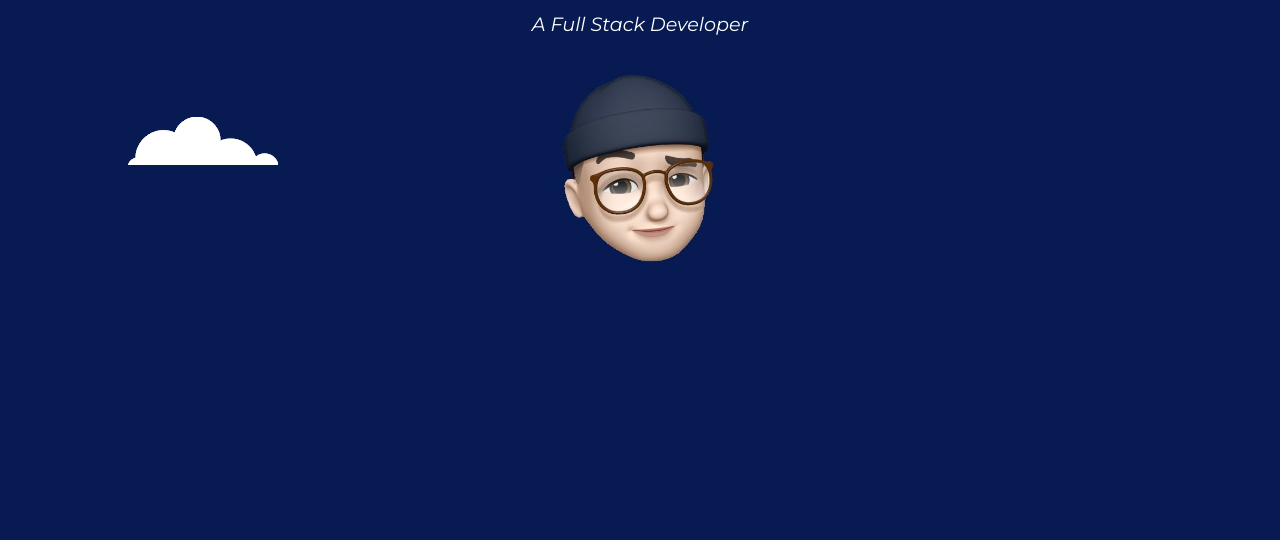
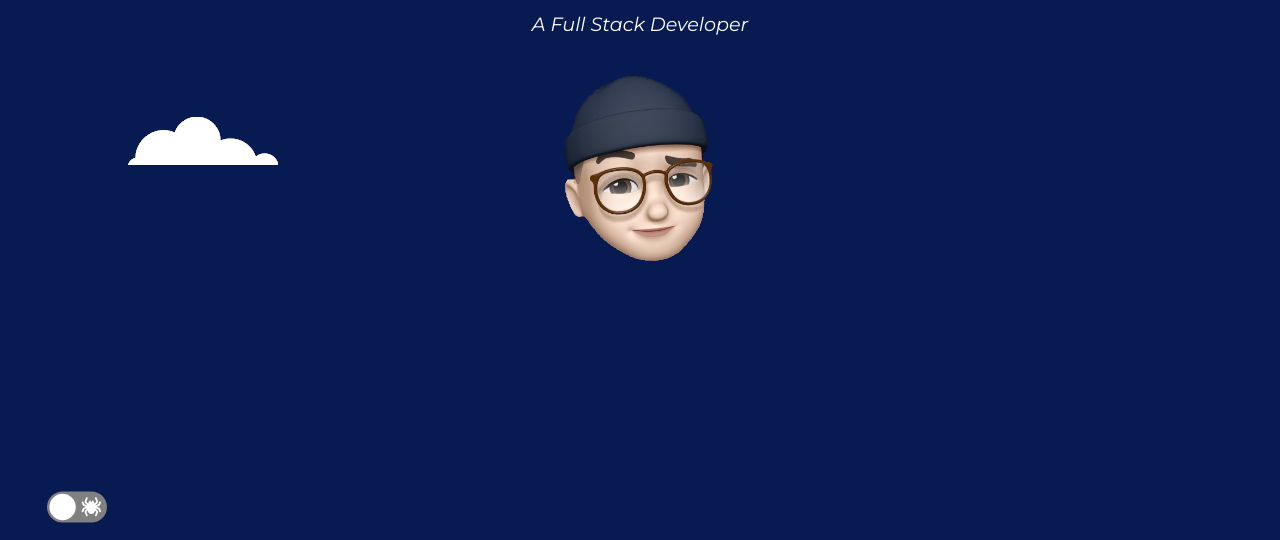
Before and after one commit to ruandiax/RD14X, a plain HTML site: page index.html in a window 1280 px wide. Shown: the part 253-793 px from the top of the page. Drawn offline with nearby package versions, Linux system fonts and the light colour scheme.

Commit message:
night mode

```diff
--- /dev/null
+++ b/Script.Js
@@ -0,0 +1,9 @@
+const checkbox = document.getElementById('checkbox');
+
+checkbox.addEventListener("change",()=> {
+
+  // Change the Theme of the WebSite
+
+  document.body.classList.toggle('dark');
+
+});
--- a/design.css
+++ b/design.css
@@ -1,13 +1,96 @@
 /* ORGANIZATION */
+* {
+  box-sizing: border-box;
+}
 
 body {
+  background-color: #071a52;
   margin: 0;
   text-align: center;
-  background-color: #071a52;
 }
 
 html {
   scroll-behavior: smooth;
+}
+
+/* Night Mode */
+
+.night-mode {
+  margin: 100px auto 100px auto;
+  margin: 0;
+  display: flex;
+  justify-content: center;
+  flex-direction: column;
+  align-items: center;
+  height: 40vh;
+  transition: 0.2s linear;
+  width: 12%;
+  height: 10%;
+}
+
+body.dark {
+  background-color: #000000;
+}
+
+body.dark .mynameFont {
+  color: orange;
+}
+
+body.dark .middleH {
+  color: orange;
+}
+
+body.dark .headerFont {
+  color: orange;
+}
+
+body.dark .contactFont {
+  color: orange;
+}
+
+body.dark .btn {
+  background-color: #301b3f;
+}
+
+.checkbox {
+  opacity: 0;
+  position: absolute;
+}
+
+.checkbox:checked + .label .ball {
+  transform: translateX(24px);
+}
+
+.label {
+  background-color: grey;
+  align-items: center;
+  display: flex;
+  border-radius: 50px;
+  height: 26px;
+  padding: 5px;
+  width: 50px;
+  justify-content: space-between;
+  position: relative;
+  transform: scale(1.2);
+}
+
+.fa-lightbulb {
+  color: white;
+}
+
+.fa-spider {
+  color: white;
+}
+
+.ball {
+  width: 22px;
+  height: 22px;
+  background-color: white;
+  position: absolute;
+  top: 2px;
+  left: 2px;
+  border-radius: 50%;
+  transition: transform 0.1s linear;
 }
 
 .skill-row {
@@ -82,7 +165,6 @@ hr {
 }
 
 .bottom-container {
-  background-color: #071a52;
   padding: 50px 0 20px;
 }
 
@@ -108,7 +190,7 @@ hr {
 /* PHOTOS */
 
 .selfie {
-  border-radius: 100%;
+  border-radius: 30%;
   width: 15%;
   margin-right: 30px;
   padding-bottom: 2%;
@@ -272,7 +354,6 @@ hr {
 
 #skls {
   text-align: center;
-  background-color: #071a52;
   color: white;
   padding-bottom: 10%;
   padding-top: 7%;
--- a/index.html
+++ b/index.html
@@ -24,7 +24,19 @@
         <link rel="icon" href="Images/favicon.ico">
 
     </head>
+
+    <!-- Night Mode -->
+
     <body>
+
+      <div class="night-mode fixed-bottom">
+        <input type="checkbox" class="checkbox" id="checkbox">
+        <label for="checkbox" class="label">
+          <i class="far fa-lightbulb"></i>
+          <i class="fas fa-spider"></i>
+          <div class="ball"></div>
+        </label>
+      </div>
 
       <section id="title">
 
@@ -68,7 +80,7 @@
             <img class="top-cloud" src="Images/cloud.png" alt="">
             <h1 class="mynameFont">I'm Ruan Dias</h1>
             <p class="undernameFont">A Full Stack Developer</p>
-            <img class="mountain" src="Images/avatar.jpg">
+            <img class="mountain" src="Images/avatar.png">
             <img class="bottom-cloud" src="Images/cloud.png" alt="">
 
         </div>
@@ -224,9 +236,14 @@
             <br><br><br>
 
 
-            <a href="https://www.youtube.com/watch?v=kBsycvSU6r8"><img class="avatar" src="Images/avatar.jpg"></a>
+            <a href="https://www.youtube.com/watch?v=kBsycvSU6r8"><img class="avatar" src="Images/avatar.png"></a>
             <p class="copyrightFont">© 2021 RD14X</p>
 
         </div>
+        <!-- Scripts -->
+
+        <script src="Script.Js"></script>
+        <script src="https://kit.fontawesome.com/07056c5fde.js" crossorigin="anonymous"></script>
+
     </body>
 </html>
```
Also changed, not shown: Images/avatar.jpg (deleted), Images/avatar.png (added).
